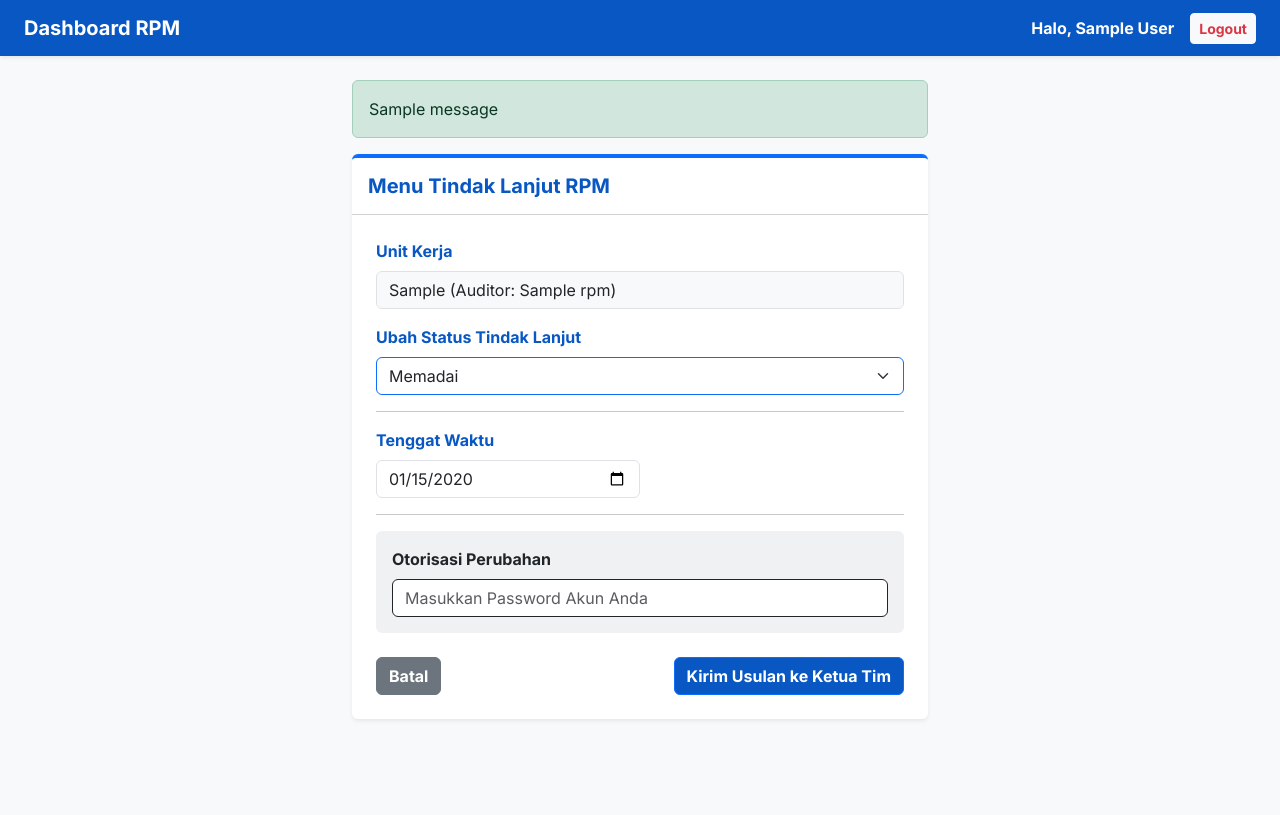
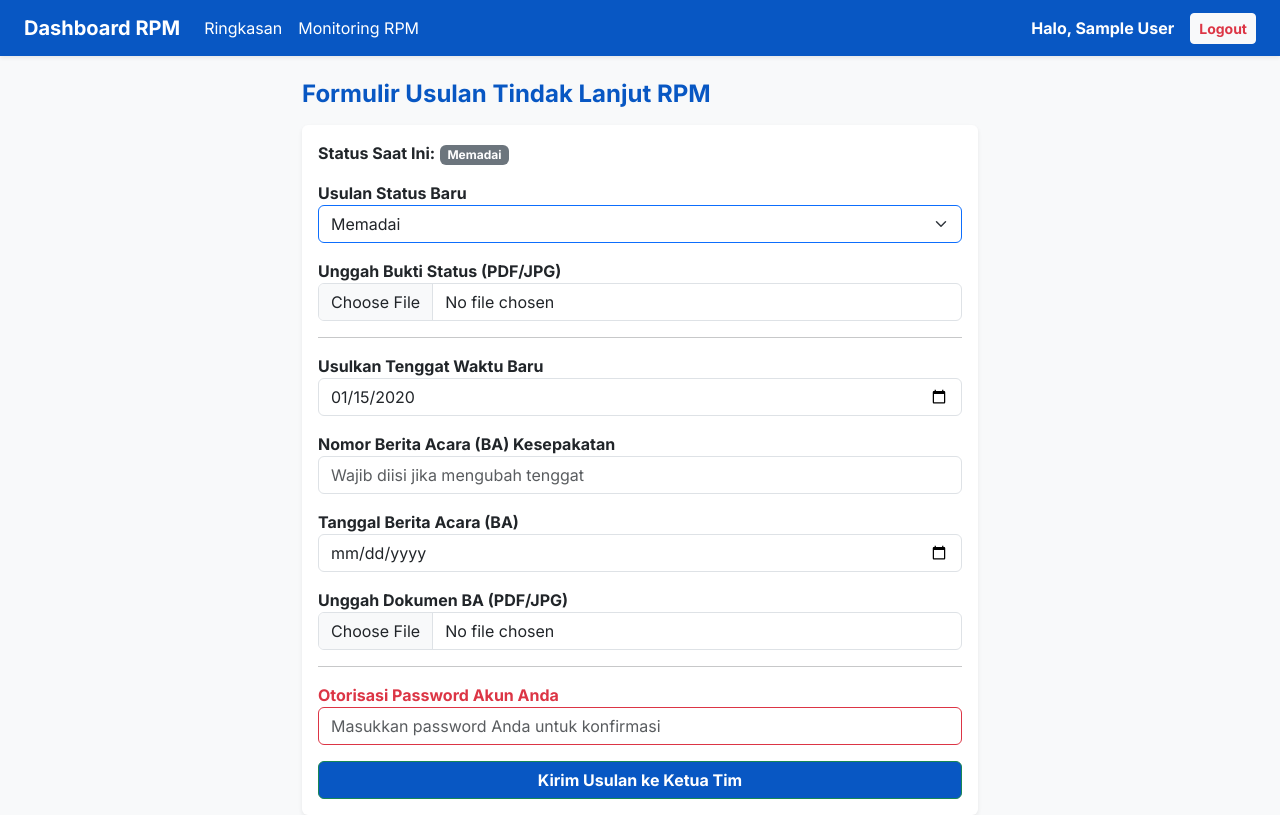
Before and after one commit to TasserFace/Dashboard-Audit-RPM, a Flask app: template templates/edit.html in a window 1280 px wide. Before the commit the page ends 720 px from the top, so only its background shows below. Run offline with Flask 3, Linux system fonts and the light colour scheme; the template is opened without the code that fills it: values that come from a table or form of the project are taken from there, others are empty; the visitor is signed in with stand-in values (Sample User, id 1); tables that the repository leaves empty hold one stand-in row (values such as "Sample post"); one stand-in notice (Sample message) is shown.

Commit message:
Update edit.html

```diff
--- a/templates/edit.html
+++ b/templates/edit.html
@@ -2,126 +2,57 @@
 <html lang="id">
 <head>
     <meta charset="UTF-8">
-    <title>Menu Tindak Lanjut</title>
+    <title>Tindak Lanjut RPM</title>
     <link href="https://fonts.googleapis.com/css2?family=Inter:wght@400;600;700&display=swap" rel="stylesheet">
     <link href="https://cdn.jsdelivr.net/npm/bootstrap@5.3.0/dist/css/bootstrap.min.css" rel="stylesheet">
-    <style>body { font-family: 'Inter', sans-serif; color: #0857C3; } .bg-nusantara { background-color: #0857C3 !important; } .text-nusantara { color: #0857C3 !important; }</style>
+    <style>body { font-family: 'Inter', sans-serif; color: #0857C3; } .bg-nusantara { background-color: #0857C3 !important; }</style>
 </head>
 <body class="bg-light">
     <nav class="navbar navbar-expand-lg navbar-dark bg-nusantara mb-4 shadow-sm">
         <div class="container-fluid px-4">
             <a class="navbar-brand fw-bold text-white" href="/">Dashboard RPM</a>
-            <div class="d-flex text-white align-items-center ms-auto">
-                <span class="me-3 fw-bold">Halo, {{ session['nama_lengkap'] }}</span>
-                <a href="/logout" class="btn btn-sm btn-light text-danger fw-bold">Logout</a>
+            <div class="collapse navbar-collapse">
+                <ul class="navbar-nav me-auto mb-2 mb-lg-0">
+                    <li class="nav-item"><a class="nav-link text-white" href="/">Ringkasan</a></li>
+                    <li class="nav-item"><a class="nav-link text-white" href="/monitoring">Monitoring RPM</a></li>
+                </ul>
+                <div class="d-flex text-white align-items-center ms-auto">
+                    <span class="me-3 fw-bold">Halo, {{ session['nama_lengkap'] }}</span>
+                    <a href="/logout" class="btn btn-sm btn-light text-danger fw-bold">Logout</a>
+                </div>
             </div>
         </div>
     </nav>
-
-    <div class="container mt-4" style="max-width: 600px;">
-        {% with messages = get_flashed_messages(with_categories=true) %}
-          {% if messages %}{% for category, message in messages %}<div class="alert alert-{{ category }}">{{ message }}</div>{% endfor %}{% endif %}
-        {% endwith %}
-
-        <div class="card shadow-sm border-0 border-top border-4 border-primary mb-5">
-            <div class="card-header bg-white py-3"><h5 class="mb-0 fw-bold text-nusantara">Menu Tindak Lanjut RPM</h5></div>
-            <div class="card-body p-4">
-
-                <!-- Pastikan form menggunakan enctype="multipart/form-data" -->
+    <div class="container" style="max-width: 700px;">
+        <h4 class="fw-bold mb-3 text-nusantara">Formulir Usulan Tindak Lanjut RPM</h4>
+        <div class="card shadow-sm border-0">
+            <div class="card-body">
                 <form action="/edit/{{ item.id }}" method="POST" enctype="multipart/form-data">
+                    <div class="mb-3"><label class="fw-bold">Status Saat Ini:</label> <span class="badge bg-secondary">{{ item.status }}</span></div>
                     <div class="mb-3">
-                        <label class="form-label text-nusantara fw-bold">Unit Kerja</label>
-                        <input type="text" class="form-control bg-light" value="{{ item.unit_kerja }} (Auditor: {{ item.nama_auditor }})" disabled>
-                    </div>
-
-                    <div class="mb-3">
-                        <label class="form-label fw-bold text-nusantara">Ubah Status Tindak Lanjut</label>
-                        <select class="form-select border-primary" id="status_select" name="status" required>
+                        <label class="fw-bold">Usulan Status Baru</label>
+                        <select class="form-select border-primary" name="status" required>
                             <option value="Dalam Pemantauan" {% if item.status == 'Dalam Pemantauan' %}selected{% endif %}>Dalam Pemantauan</option>
                             <option value="Belum Memadai" {% if item.status == 'Belum Memadai' %}selected{% endif %}>Belum Memadai</option>
                             <option value="Memadai" {% if item.status == 'Memadai' %}selected{% endif %}>Memadai</option>
                         </select>
                     </div>
-
-                    <!-- AREA UPLOAD STATUS -->
-                    <div class="mb-4 p-3 bg-light border border-info rounded" id="upload_section" style="display: none;">
-                        <label class="form-label fw-bold text-nusantara">Upload Dokumen Bukti Status (PDF/JPG) <span class="text-danger">*</span></label>
-                        <input type="file" class="form-control" id="file_bukti" name="file_bukti" accept=".pdf, .jpg, .jpeg">
-                    </div>
-
+                    <div class="mb-3"><label class="fw-bold">Unggah Bukti Status (PDF/JPG)</label><input type="file" class="form-control" name="file_bukti"></div>
+                    <hr>
+                    <div class="mb-3"><label class="fw-bold">Usulkan Tenggat Waktu Baru</label><input type="date" class="form-control" name="tenggat_waktu" value="{{ item.tenggat_waktu }}" required></div>
+                    <div class="mb-3"><label class="fw-bold">Nomor Berita Acara (BA) Kesepakatan</label><input type="text" class="form-control" name="no_ba" placeholder="Wajib diisi jika mengubah tenggat"></div>
+                    <div class="mb-3"><label class="fw-bold">Tanggal Berita Acara (BA)</label><input type="date" class="form-control" name="tgl_ba"></div>
+                    <div class="mb-3"><label class="fw-bold">Unggah Dokumen BA (PDF/JPG)</label><input type="file" class="form-control" name="file_ba"></div>
                     <hr>
                     <div class="mb-3">
-                        <label class="form-label fw-bold text-nusantara">Tenggat Waktu</label>
-                        <input type="date" class="form-control w-50" id="tenggat_waktu" name="tenggat_waktu" value="{{ item.tenggat_waktu.strftime('%Y-%m-%d') }}" required>
+                        <label class="fw-bold text-danger">Otorisasi Password Akun Anda</label>
+                        <input type="password" class="form-control border-danger" name="password_otorisasi" required placeholder="Masukkan password Anda untuk konfirmasi">
                     </div>
-
-                    <!-- AREA BERITA ACARA (Tersembunyi, muncul jika tanggal berubah) -->
-                    <div id="ba_section" class="p-3 mb-4 bg-warning bg-opacity-25 border border-warning rounded" style="display: none;">
-                        <h6 class="text-danger fw-bold mb-3">⚠️ Perubahan Tenggat Terdeteksi</h6>
-
-                        <label class="form-label text-dark fw-bold">Nomor Berita Acara Kesepakatan (BA)</label>
-                        <input type="text" class="form-control mb-3 border-dark" id="no_ba" name="no_ba" placeholder="Contoh: BA-01/2026">
-
-                        <label class="form-label text-dark fw-bold">Tanggal Berita Acara</label>
-                        <input type="date" class="form-control mb-3 border-dark" id="tgl_ba" name="tgl_ba">
-
-                        <label class="form-label text-dark fw-bold">Upload File BA Kesepakatan (PDF/JPG) <span class="text-danger">*</span></label>
-                        <input type="file" class="form-control border-dark" id="file_ba" name="file_ba" accept=".pdf, .jpg, .jpeg">
-                    </div>
-
-                    <hr>
-                    <div class="mb-4 p-3 bg-secondary bg-opacity-10 rounded">
-                        <label class="form-label fw-bold text-dark">Otorisasi Perubahan</label>
-                        <input type="password" class="form-control border-dark" name="password_otorisasi" placeholder="Masukkan Password Akun Anda" required>
-                    </div>
-
-                    <div class="d-flex justify-content-between">
-                        <a href="/" class="btn btn-secondary fw-bold">Batal</a>
-                        <button type="submit" class="btn btn-primary fw-bold bg-nusantara">Kirim Usulan ke Ketua Tim</button>
-                    </div>
+                    <button type="submit" class="btn btn-success w-100 fw-bold bg-nusantara">Kirim Usulan ke Ketua Tim</button>
                 </form>
             </div>
         </div>
     </div>
-
-    <script>
-        // Logika kemunculan form upload file bukti status
-        const originalStatus = "{{ item.status }}";
-        const statusSelect = document.getElementById('status_select');
-        const uploadSection = document.getElementById('upload_section');
-        const fileBuktiInput = document.getElementById('file_bukti');
-
-        statusSelect.addEventListener('change', function() {
-            if (this.value !== originalStatus) {
-                uploadSection.style.display = 'block';
-                fileBuktiInput.required = true;
-            } else {
-                uploadSection.style.display = 'none';
-                fileBuktiInput.required = false;
-            }
-        });
-
-        // Logika kemunculan form Berita Acara & file BA
-        const originalDate = "{{ item.tenggat_waktu.strftime('%Y-%m-%d') }}";
-        const dateInput = document.getElementById('tenggat_waktu');
-        const baSection = document.getElementById('ba_section');
-        const noBaInput = document.getElementById('no_ba');
-        const tglBaInput = document.getElementById('tgl_ba');
-        const fileBaInput = document.getElementById('file_ba'); // Tambahan File BA
-
-        dateInput.addEventListener('change', function() {
-            if (this.value !== originalDate) {
-                baSection.style.display = 'block';
-                noBaInput.required = true;
-                tglBaInput.required = true;
-                fileBaInput.required = true; // File diwajibkan
-            } else {
-                baSection.style.display = 'none';
-                noBaInput.required = false;
-                tglBaInput.required = false;
-                fileBaInput.required = false;
-            }
-        });
-    </script>
+    <script src="https://cdn.jsdelivr.net/npm/bootstrap@5.3.0/dist/js/bootstrap.bundle.min.js"></script>
 </body>
 </html>
```
